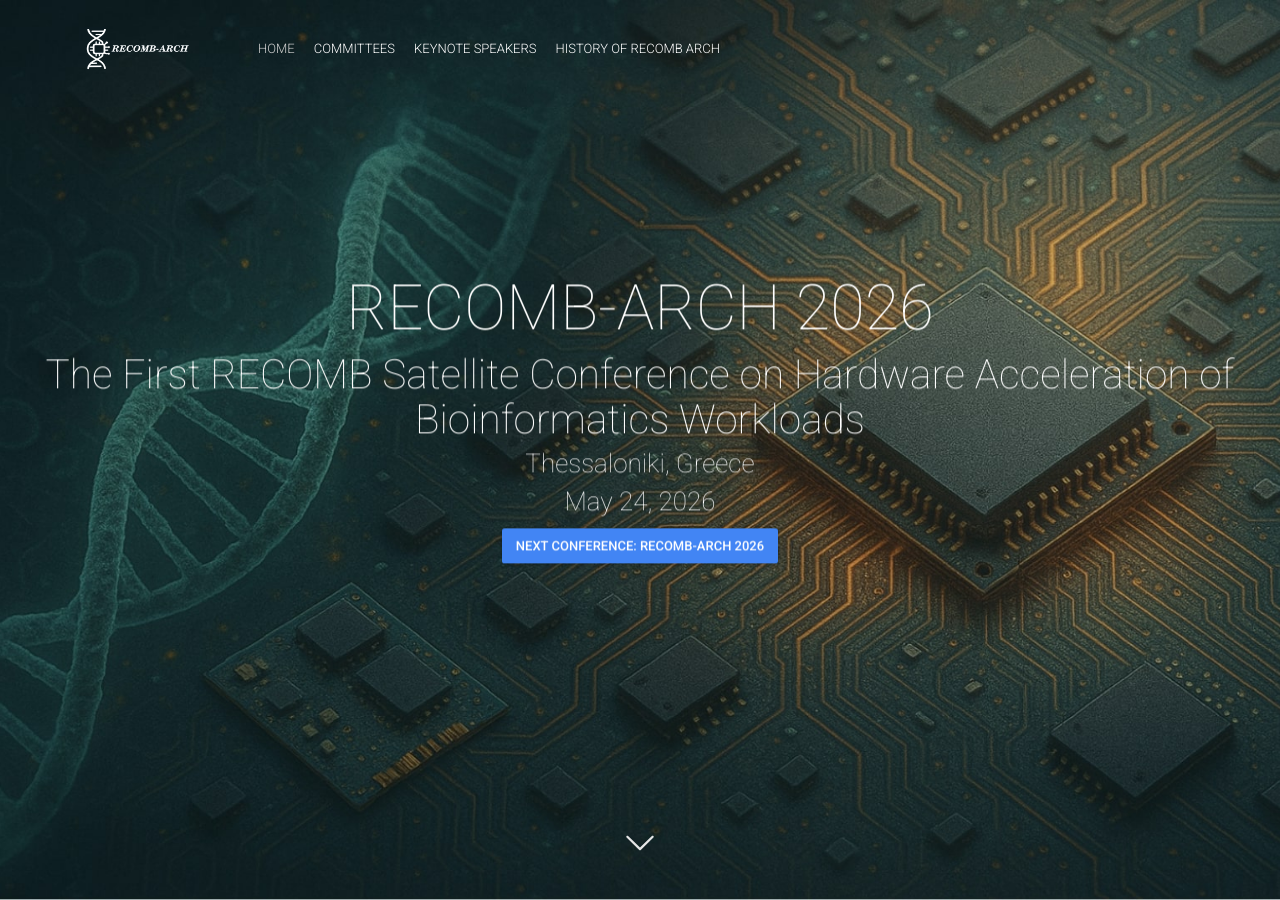
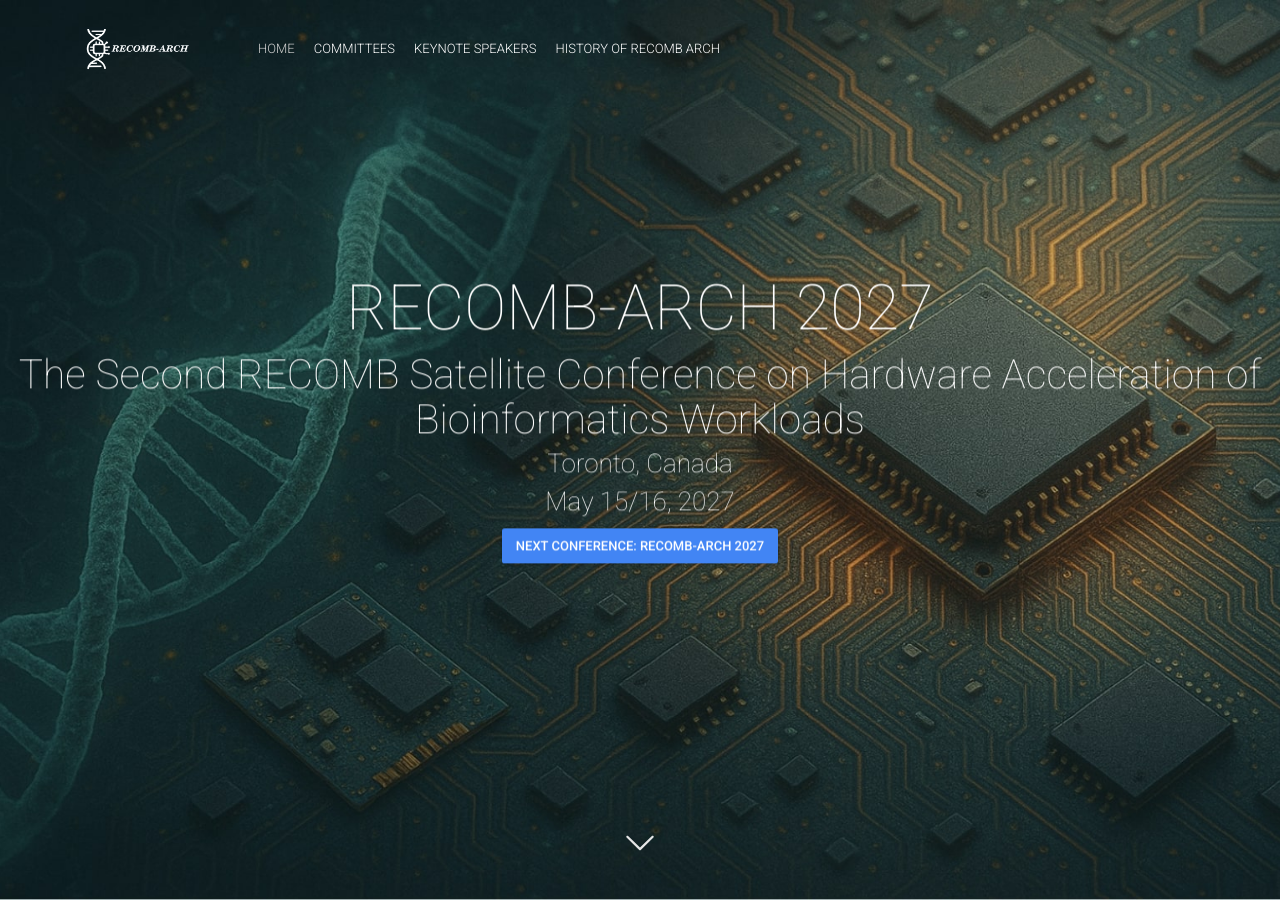
Before and after one commit to RECOMB-Arch/recomb-arch.github.io, a Jekyll site: the page built from index.html, in a window 1280 px wide and 900 px high. Built offline with Jekyll 4.4.1, drawn with Linux system fonts in a browser that asks for light colours; nearby versions of some CDN libraries; comment, search, counter and statistics services are not loaded; some of the changed text lies outside the part shown.

Commit message:
Point main site to RECOMB-Arch 2027
Update the hero, button and venue text to RECOMB-Arch 2027 (Toronto,
May 15/16, 2027) and list the 2026 edition on the history page.

Co-Authored-By: Claude Opus 5.5 <noreply@anthropic.com>

```diff
--- a/_config.yml
+++ b/_config.yml
@@ -47,12 +47,12 @@ rightNavigationButtons:
 
 # Hero Block
 heroImage: "hero.jpg"
-heroTitle: "RECOMB-ARCH 2026"
-heroSubTitle: "The First RECOMB Satellite Conference on Hardware Acceleration of Bioinformatics Workloads"
-eventDate: "May 24, 2026"
-eventLocation: "Thessaloniki, Greece"
+heroTitle: "RECOMB-ARCH 2027"
+heroSubTitle: "The Second RECOMB Satellite Conference on Hardware Acceleration of Bioinformatics Workloads"
+eventDate: "May 15/16, 2027"
+eventLocation: "Toronto, Canada"
 heroButtons:
- - {link: "https://recomb-arch.github.io/arch2026", text: "Next Conference: RECOMB-Arch 2026"}
+ - {link: "https://recomb-arch.github.io/arch2027", text: "Next Conference: RECOMB-Arch 2027"}
 
 # About Block
 aboutTitle: "About RECOMB ARCH"
@@ -76,13 +76,13 @@ rockstarSpeakersButtonText: "See all speakers"
 
 # Location Block
 locationBlockTitle: "Location"
-eventLocationName: "Thessaloniki"
+eventLocationName: "Toronto"
 eventLocationLink: "TBD"
 eventStreetAddress: "TBD"
 eventAddressLocality: ""
-eventAddressLocalityRegion: "Athens"
+eventAddressLocalityRegion: "Ontario"
 eventPostalCode: ""
-eventAddressCountry: "Greece"
+eventAddressCountry: "Canada"
 eventStartTime: "2025-04-24T08:00"
 eventDoorTime: "09:00"
 eventEndTime: "2025-04-25T18:00"
--- a/_includes/about.html
+++ b/_includes/about.html
@@ -19,9 +19,9 @@
 
                 <h4>Venue</h4>
                 <p class="lead text-justify">
-                    RECOMB-Arch 2026 and other RECOMB satellite meetings will be held in Thessaloniki, Greece.
+                    RECOMB-Arch 2027 and other RECOMB satellite meetings will be held in Toronto, Canada.
                     All registration will be processed by the RECOMB local organization.
-                    Detailed information <a href="https://recomb.org/recomb2026">at the RECOMB website.</a>
+                    Detailed information <a href="https://recomb.org/recomb2027">at the RECOMB website.</a>
                 </p>
 
             </div>
```
Also changed, not shown: history.md (+2 -0 lines).
